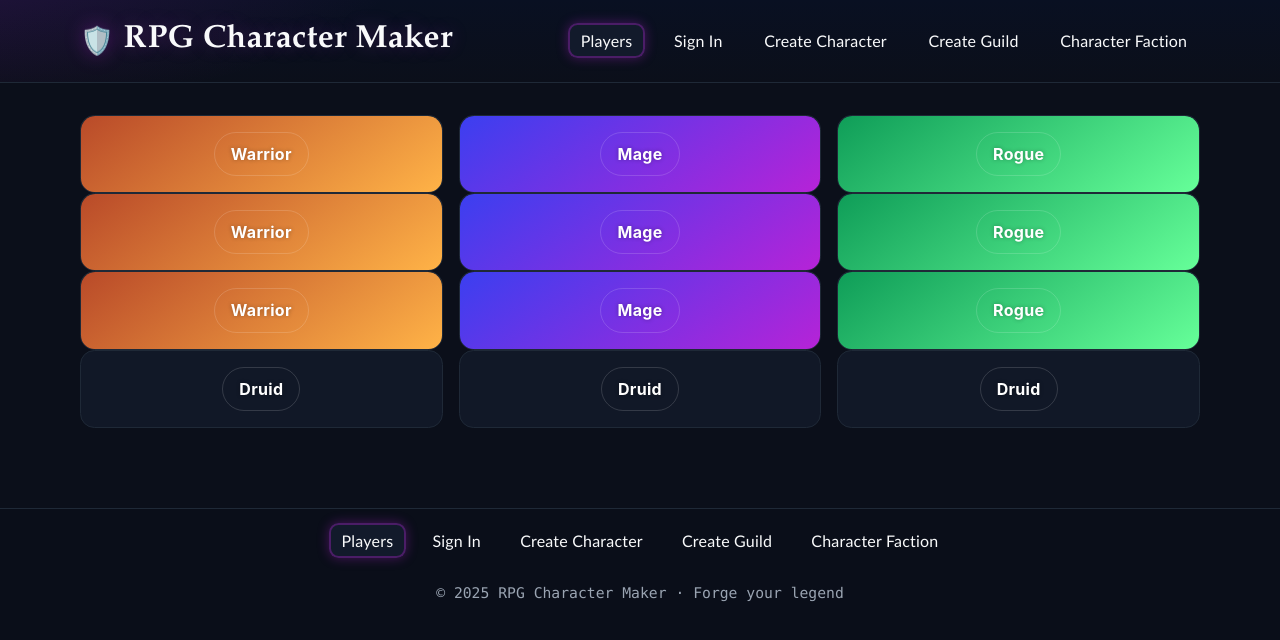
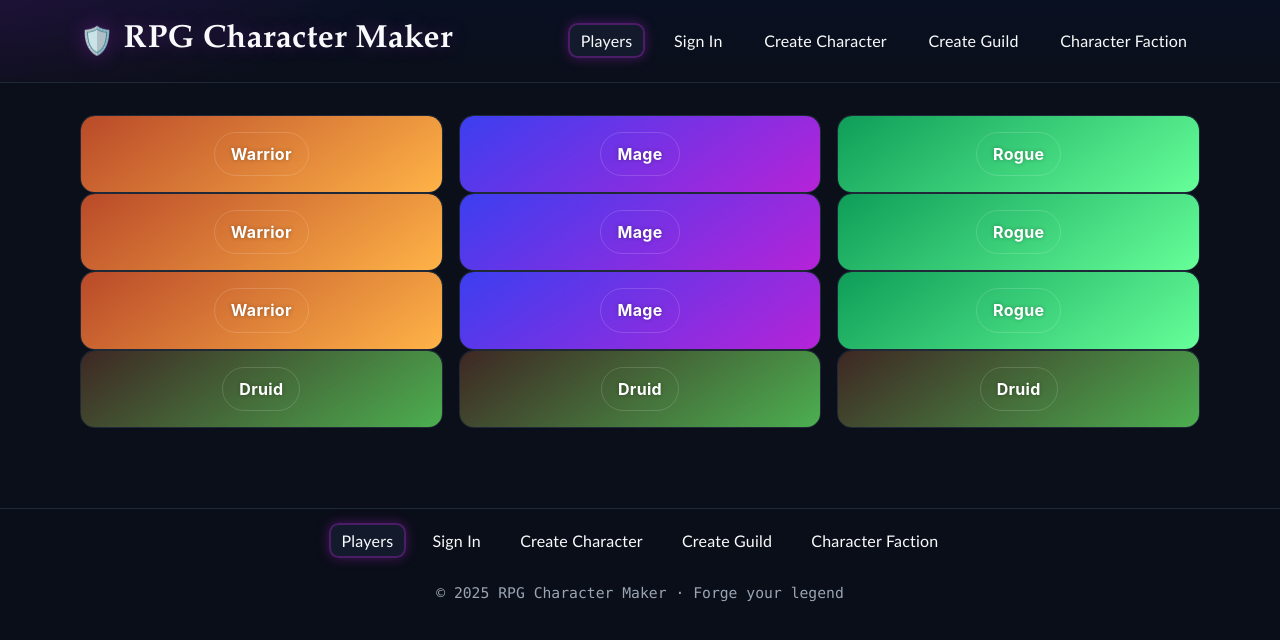
Before and after one commit to tink012184/web-425, an Angular app in the folder data-files/rpg-character-builder/: page /players in a window 1280 px wide. Shown: the top 640 px of the page. Built offline with nearby package versions, Linux system fonts and the light colour scheme.

Commit message:
css changes

```diff
--- a/data-files/rpg-character-builder/src/app/players/players.component.css
+++ b/data-files/rpg-character-builder/src/app/players/players.component.css
@@ -80,6 +80,11 @@
   box-shadow: 0 0 15px rgba(66, 255, 150, 0.3);
 }
 
+.druid {
+  background: linear-gradient(145deg, #3e2723, #4caf50);
+  box-shadow: 0 0 15px rgba(76, 175, 80, 0.15);
+}
+
 /* Expanded content */
 .card-body {
   padding: 1rem 1rem 1.1rem;
```
